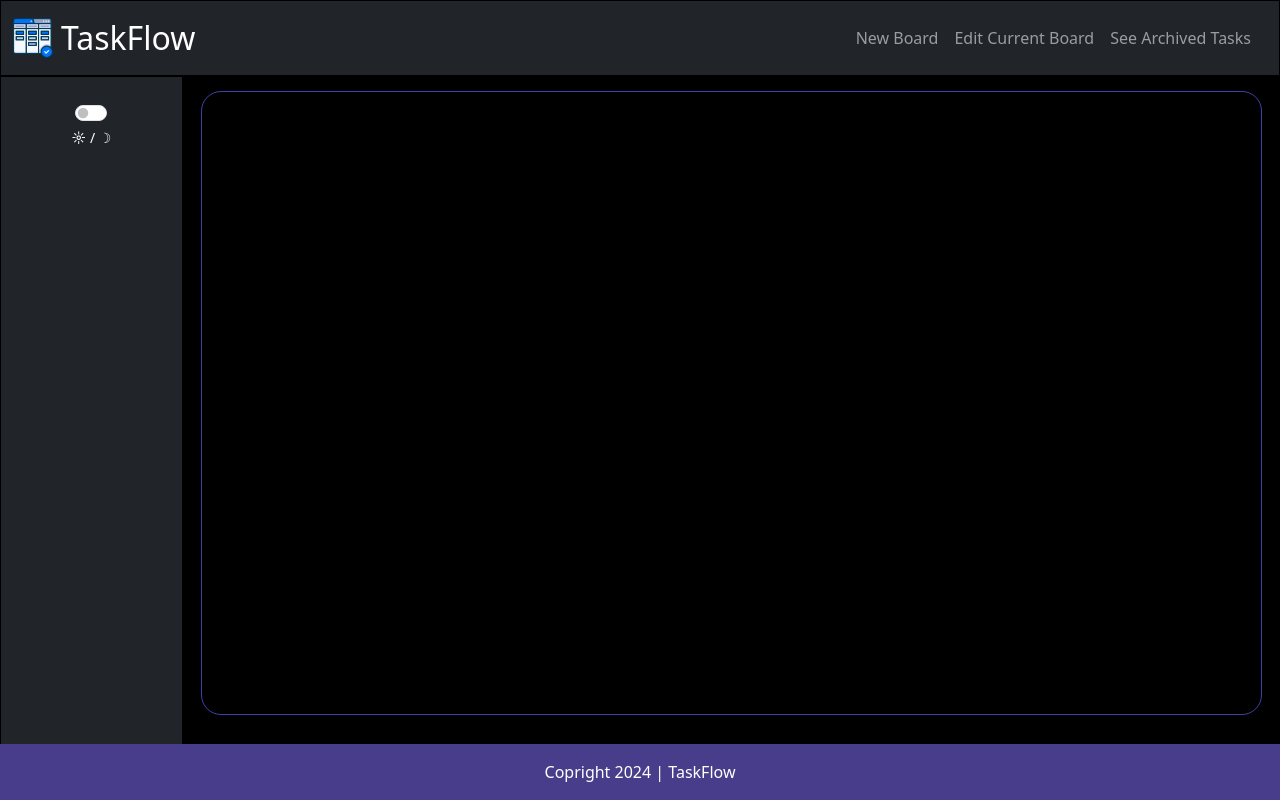
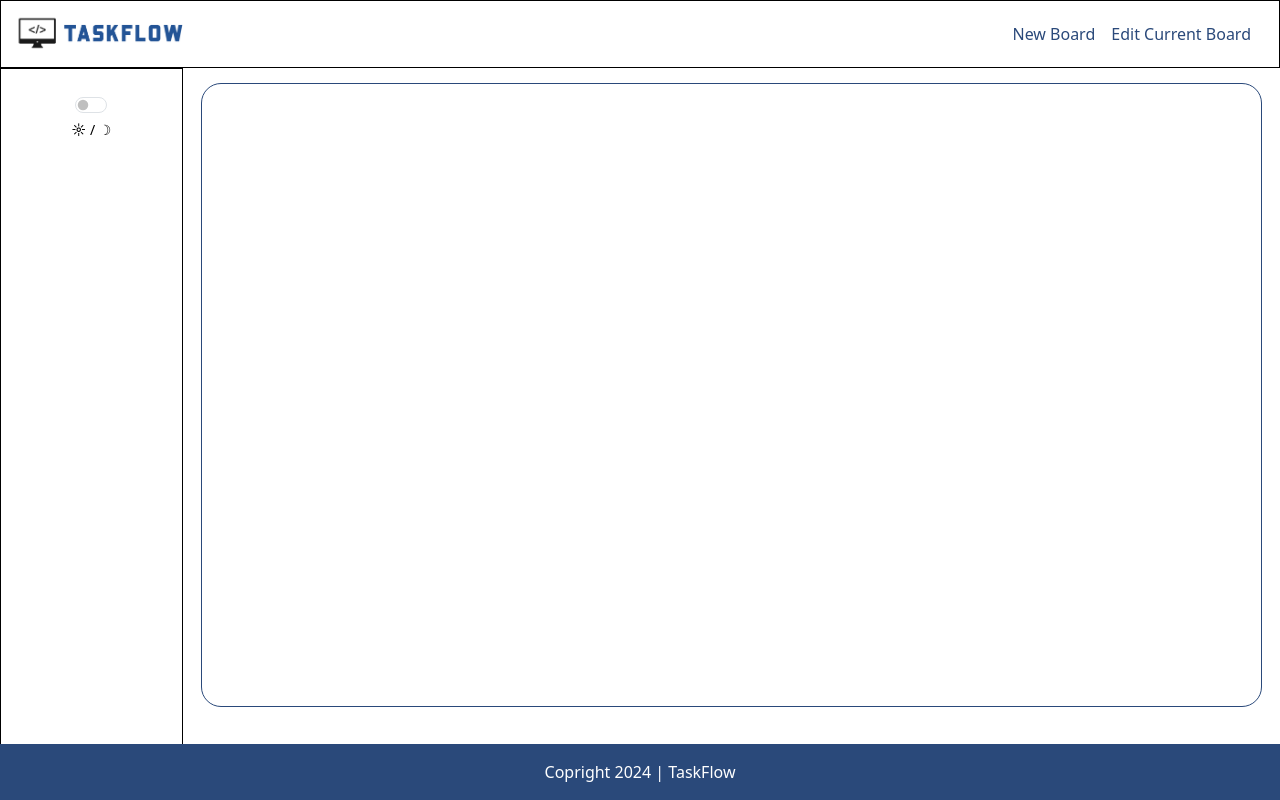
Before and after one commit to leonp84/code-institute-project-4, a Django app: page /add_new_task/1 in a window 1280 px wide. Run offline with Django 5.2, Linux system fonts and the light colour scheme; data that the repository does not hold is empty; some libraries are stand-ins or nearby versions.

Commit message:
feat: add fully functional dark/light theme toggle, to resolve #20

```diff
--- a/main/models.py
+++ b/main/models.py
@@ -7,6 +7,7 @@ class Board(models.Model):
                                related_name="boards")
     title = models.CharField(max_length=200, blank=False, unique=True)
     description = models.TextField(blank=True)
+    has_archived_tasks = models.BooleanField(default=False)
     created_on = models.DateTimeField(auto_now_add=True)
     updated_on = models.DateTimeField(auto_now=True)
 
--- a/main/templates/main/create_new_board.html
+++ b/main/templates/main/create_new_board.html
@@ -96,7 +96,6 @@
         {% csrf_token %}
         <button type="submit" class="btn btn-lg btn-success mt-3 me-2">Add Board</button>
     </form>
-    <script src=""></script>
 </div>
 
 {% endblock %}
--- a/main/templates/main/edit_board.html
+++ b/main/templates/main/edit_board.html
@@ -53,7 +53,7 @@
             </div>
             <span class="column-counter hidden">{{ forloop.counter}}</span>
             {% if forloop.counter != board.column_to_board.all.count %}
-            <hr style="border: 3px solid yellow;">
+            <hr style="border: 3px solid var(--project-blue);">
             {% endif %}
             {% endfor %}
 
@@ -110,7 +110,6 @@
         {% csrf_token %}
         <button type="submit" class="btn btn-lg btn-success mt-3 me-2">Edit Board</button>
     </form>
-    <script src=""></script>
 </div>
 
 {% endblock %}
--- a/main/templates/main/index.html
+++ b/main/templates/main/index.html
@@ -55,17 +55,17 @@
             tabindex="-1" aria-labelledby="staticBackdropLabel" aria-hidden="true">
             <div class="modal-dialog modal-dialog-centered">
                 <div class="modal-content">
-                    <div class="modal-header bg-dark bg-gradient">
+                    <div class="modal-header theme-switch bg-gradient">
                         <h5 class="modal-title">{{ task.title }}</h5>
                         <button type="button" class="btn-close" data-bs-dismiss="modal" aria-label="Close"></button>
                     </div>
                     <form method="post" action="{% url 'edit_task' task.id %}">
 
-                        <div class="modal-body bg-dark bg-gradient">
+                        <div class="modal-body theme-switch bg-gradient">
                             <p>{{ task.description }}</p>
                                 <hr>
                                 <label for="select-status" class="mb-2">Task Priority</label>
-                                <select name="priority" id="select-status" class="form-select bg-dark text-white"
+                                <select name="priority" id="select-status" class="form-select theme-switch"
                                 {% if task.archived == True %}disabled{% endif%} aria-label="Default select example ">
                                     <option {% if task.priority == 'none' %}selected{% endif %} value="None">None</option>
                                     <option {% if task.priority == 'green' %}selected{% endif %} value="green" style="background: green;">Low</option>
@@ -78,7 +78,7 @@
                                     {% for subtask in task.subtask_to_task.all %}
                                     <div class="form-check">
                                         <input {% if subtask.status == True %}checked{% endif %} {% if task.archived == True %}disabled{% endif%} name="subtasks" class="form-check-input" type="checkbox" value="{{ subtask.id }}" id="{{ subtask.title}}-{{ subtask.id }}">
-                                        <label class="form-check-label bg-transparent text-white {% if subtask.status == True %}strikethrough{% endif %}" for="{{ subtask.title}}-{{ subtask.id }}">
+                                        <label class="form-check-label bg-transparent {% if subtask.status == True %}strikethrough{% endif %}" for="{{ subtask.title}}-{{ subtask.id }}">
                                             {{ subtask.title }}
                                         </label>
                                     </div>
@@ -97,7 +97,7 @@
                                 </div>
                                 <hr>
                                 <label for="select-status" class="mb-2">Update Task Status</label>
-                                <select name="status" id="select-status" class="form-select bg-dark text-white"
+                                <select name="status" id="select-status" class="form-select theme-switch"
                                     aria-label="Default select example">
                                     {% for column in board.column_to_board.all %}
                                     <option {% if column == task.column %}selected{% endif %} value="{{ column.id }}" {% if task.archived == True %}disabled{% endif%}>
@@ -118,7 +118,7 @@
                                 </select>
                         </div>
 
-                        <div class="modal-footer bg-dark d-flex justify-content-center">
+                        <div class="modal-footer theme-switch d-flex justify-content-center">
                             {% csrf_token %}
 
                             {% if task.archived == False %}
@@ -144,7 +144,7 @@
         <!-- Delete Confirmation Modal -->
         <div class="modal fade" id="delete-modal" aria-hidden="true" aria-labelledby="delete-modal-label" tabindex="-1">
             <div class="modal-dialog modal-dialog-centered">
-              <div class="modal-content bg-dark bg-gradient">
+              <div class="modal-content theme-switch bg-gradient">
                 <div class="modal-header">
                   <h5 class="modal-title" id="delete-modal-label">Delete Confirmation</h5>
                   <button type="button" class="btn-close" data-bs-dismiss="modal" aria-label="Close"></button>
@@ -173,28 +173,28 @@
 
 <div class="modal fade" id="add-new-task" data-bs-backdrop="static" data-bs-keyboard="false" tabindex="-1"
     aria-labelledby="staticBackdropLabel" aria-hidden="true">
-    <div class="modal-dialog modal-dialog-centered modal-dialog-scrollable">
-        <div class="modal-content">
-            <div class="modal-header bg-dark bg-gradient">
+    <div class="modal-dialog modal-dialog-scrollable">
+        <div class="modal-content" style="overflow-y: auto;">
+            <div class="modal-header theme-switch bg-gradient">
                 <h5 class="modal-title">Add New Task</h5>
                 <button type="button" class="btn-close" data-bs-dismiss="modal" aria-label="Close"></button>
             </div>
             <form method="post" action="{% url 'add_new_task' board.id %}">
 
-                <div class="modal-body bg-dark bg-gradient">
+                <div class="modal-body theme-switch bg-gradient">
                     <div class="form-floating mb-3">
-                        <input name="title" type="text" class="form-control bg-transparent text-white"
+                        <input name="title" type="text" class="form-control bg-transparent"
                             id="floatingInput" placeholder="Task Title" required>
                         <label for="floatingInput">Title</label>
                     </div>
                     <div class="form-floating">
-                        <textarea name="description" class="form-control bg-transparent text-white"
+                        <textarea name="description" class="form-control bg-transparent"
                             placeholder="Leave a comment here" id="floatingTextarea"></textarea>
                         <label for="floatingTextarea">Description</label>
                     </div>
                     <hr>
                     <label for="select-status" class="mb-2">Task Priority</label>
-                    <select name="priority" id="select-status" class="form-select bg-dark text-white"
+                    <select name="priority" id="select-status" class="form-select theme-switch"
                         aria-label="Default select example">
                         <option value="None" selected>None</option>
                         <option value="green" style="background: green;">Low</option>
@@ -206,9 +206,9 @@
                     <label for="subtasks" class="mb-2">Subtasks</label>
                     <div id="subtask-container">
                         <div id="subtasks" class="input-group flex-nowrap">
-                            <span class="input-group-text bg-dark text-white delete-subtask"
+                            <span class="input-group-text theme-switch delete-subtask"
                                 id="delete-subtask-1">X</span>
-                            <input type="text" name="subtasks" class="form-control bg-transparent text-white"
+                            <input type="text" name="subtasks" class="form-control bg-transparent"
                                 placeholder="Subtask ..." aria-label="Subtask" aria-describedby="delete-subtask-1">
                         </div>
                     </div>
@@ -228,14 +228,14 @@
                     </div>
                     <hr>
                     <label for="select-status" class="mb-2">Task Status</label>
-                    <select name="status" id="select-status" class="form-select bg-dark text-white"
+                    <select name="status" id="select-status" class="form-select theme-switch"
                         aria-label="Default select example">
                         {% for column in board.column_to_board.all %}
                         <option value="{{ column.id }}">{{ column.title }}</option>
                         {% endfor %}
                     </select>
                 </div>
-                <div class="modal-footer bg-dark d-flex justify-content-center">
+                <div class="modal-footer theme-switch d-flex justify-content-center">
                     {% csrf_token %}
                     <button type="submit" class="btn btn-success">Add Task</button>
                     <button type="button" class="btn btn-secondary" data-bs-dismiss="modal">Cancel</button>
@@ -250,11 +250,11 @@
     aria-labelledby="staticBackdropLabel" aria-hidden="true">
     <div class="modal-dialog modal-dialog-centered modal-dialog-scrollable">
         <div class="modal-content">
-            <div class="modal-header bg-dark bg-gradient">
+            <div class="modal-header theme-switch bg-gradient">
                 <h5 class="modal-title">Archived Tasks</h5>
                 <button type="button" class="btn-close" data-bs-dismiss="modal" aria-label="Close"></button>
             </div>
-                <div class="modal-body bg-dark bg-gradient d-flex flex-column align-items-center">
+                <div class="modal-body theme-switch bg-gradient d-flex flex-column align-items-center">
                     {% for task in board.column_to_board.last.task_to_column.all %}
                     {% if task.archived == True %}
 
--- a/main/views.py
+++ b/main/views.py
@@ -244,6 +244,8 @@ def archive_task(request, task_id=None):
 
     current_board = Board.objects.filter(
         id=task_to_archive.column.board.id).first()
+    current_board.has_archived_tasks = True
+    current_board.save()
     all_boards = Board.objects.all()
 
     return render(
--- a/static/assets/css/style.css
+++ b/static/assets/css/style.css
@@ -1,20 +1,32 @@
+:root {
+    --project-blue: #2A497A;
+}
+
+
 * {
     padding: 0;
     margin: 0;
     box-sizing: border-box;
 }
 
-nav {
-    border: 1px solid black;
+
+
+body {
+    background-color: white;
+    color: black;
+    min-height: 100vh;
+    position: relative;
 }
 
+
+
 .dark {
-    background-color: white;
-    color:black
+    background-color: black;
+    color:white;
 }
 
-.dark a {
-    color: black;
+.dark .task-title {
+    color: white;
 }
 
 .dark .side-board a,
@@ -22,21 +34,33 @@ nav {
     color: white !important;
 }
 
-.dark task {
-    color: black;
+.dark .task {
+    background-color: rgb(38, 38, 38);
+    border: 2px solid white;
 }
 
-body {
-    background-color: black;
-    color: white;
-    min-height: 100vh;
-    position: relative;
+
+.dark .nav-link {
+    color: rgb(110, 134, 181);
+}
+
+nav {
+    border: 1px solid black;
+}
+
+.nav-link {
+    color: var(--project-blue);
+    font-weight: 500;
+}
+
+.nav-link:hover {
+    text-decoration: underline;
 }
 
 main {
     display: flex;
     flex-direction: row-reverse;
-    min-height: 80vh;
+    min-height: 70vh;
 }
 
 .colour-selector {
@@ -109,7 +133,7 @@ main {
     margin-left: auto;
     margin-right: auto;
     width: 95%;
-    border: 1px solid rgb(64, 64, 172);
+    border: 1px solid var(--project-blue);
     border-radius: 20px;
     white-space: nowrap;
     overflow: auto;
@@ -284,7 +302,8 @@ footer {
     display: flex;
     justify-content: center;
     width: 100vw;
-    background-color: darkslateblue;
+    background-color: var(--project-blue);
+    color: white;
 }
 
 /* Color classes for use with the Column & Label Models */
--- a/static/assets/js/script.js
+++ b/static/assets/js/script.js
@@ -15,18 +15,17 @@ $(function () {
         $(this).next().toggleClass('strikethrough')
     })
 
-    // Update Modal box if archived tasks modal is empty on index.html
-    if (window.location.href.indexOf('index.html') > -1) {
-        if ($('#archived-tasks').find('.modal-body').html().replace(/\s/g,'') == '') {
-            $('#archived-tasks').find('.modal-body').html('<p class="mt-2">You have no Archived Tasks.</p>')
-        }
-    }
-
     // Theme Toggle Function
-    $('.bg-dark').addClass('theme-switch')
     $('#toggle-theme').on('click', function() {
         $('body').toggleClass('dark')
         $('.theme-switch').toggleClass('bg-dark');
+        if ($('html').attr('data-bs-theme') == 'light') {
+            $('html').attr('data-bs-theme', 'dark')
+        } else {
+            $('html').attr('data-bs-theme', 'light')
+        }
+        $('#logo-light').toggle()
+        $('#logo-dark').toggle()
     })
 
     addEventListener()
@@ -44,8 +43,8 @@ $(function () {
 function extraTask(num) {
     return `
     <div id="subtasks" class="input-group flex-nowrap">
-        <span class="input-group-text bg-dark text-white delete-subtask" id="delete-subtask-{{ num }}">X</span>
-        <input type="text" name="subtasks" class="form-control bg-transparent text-white" placeholder="Subtask ..."
+        <span class="input-group-text delete-subtask" id="delete-subtask-{{ num }}">X</span>
+        <input type="text" name="subtasks" class="form-control" placeholder="Subtask ..."
             aria-label="Subtask" aria-describedby="delete-subtask-{{ num }}">
     </div>
     `
--- a/templates/base.html
+++ b/templates/base.html
@@ -5,7 +5,7 @@
 {% url 'account_logout' as logout_url %}
 
 <!DOCTYPE html>
-<html lang="en-gb">
+<html lang="en-gb" data-bs-theme="light">
 
 <head>
 
@@ -36,7 +36,7 @@
     <!-- Project CSS -->
     <link rel="stylesheet" href="{% static 'assets/css/style.css' %}">
 
-    <title>TaskFlow - Kanban Simplified</title>
+    <title>TaskFlow</title>
 
 </head>
 
@@ -44,13 +44,18 @@
 
     <!-- Bootstrap Navbar -->
 
-    <nav class="navbar navbar-dark navbar-expand-md bg-dark">
+    <nav class="navbar navbar-expand-md theme-switch">
         <div class="container-fluid">
-            <a class="navbar-brand d-flex align-items-center" href="{% url 'index' %}">
-                <img src="{% static 'assets/images/logo.webp' %}" alt="TaskFlow Logo" width="40" height="40"
-                    class="d-inline-block align-text-top">
-                <span class="fs-2 ms-2">TaskFlow</span>
+            <div id="logo-light">
+                <a class="navbar-brand d-flex align-items-center" href="{% url 'index' %}">
+                    <img src="{% static 'assets/images/logo.png' %}" alt="TaskFlow Logo" height="40" >
+                </a>
+            </div>
+            <div id="logo-dark" style="display: none">
+            <a class="navbar-brand d-flex align-items-center" href="{% url 'index' %}" id="logo-dark">
+                <img src="{% static 'assets/images/logo-dark.png' %}" alt="TaskFlow Logo" height="40">
             </a>
+            </div>
             <div class="ms-3 d-none d-md-block">
                 <span><strong>{{ board.title }}</strong></span><br>
                 <span class="small"><em>{{ board.description }}</em></span>
@@ -83,10 +88,12 @@
                     <li class="nav-item">
                         <a class="nav-link d-md-none" href="{% url 'create_new_board' %}">Add New Board</a>
                     </li>
+                    {% if board.has_archived_tasks == True %}
                     <li class="nav-item">
-                        <a class="nav-link" data-bs-toggle="modal" data-bs-target="#archived-tasks" href="#">See
-                            Archived Tasks</a>
+                        <a class="nav-link" data-bs-toggle="modal" data-bs-target="#archived-tasks"
+                        href="#">See Archived Tasks</a>
                     </li>
+                    {% endif %}
                     {% if not user.is_authenticated %}
                     <li class="nav-item">
                         <a class="nav-link d-md-none" href="{% url 'account_login' %}">Login</a>
@@ -110,7 +117,7 @@
 
         {% endblock %}
 
-        <div class="side-board bg-dark d-none d-md-flex flex-column pt-4">
+        <div class="side-board theme-switch d-none d-md-flex flex-column pt-4">
             <div class="d-flex justify-content-center flex-column align-items-center mb-4">
                 <div class="form-check form-switch d-flex justify-content-center">
                     <input id="toggle-theme" class="form-check-input" type="checkbox" role="switch" id="flexSwitchCheckDefault">
```
Also changed, not shown: other parts of static/assets/css/style.css (+10 -16 lines), static/assets/js/create-board.js (+0 -7 lines), static/assets/js/edit-board.js (+0 -7 lines), main/migrations/0014_board_has_archived_tasks.py (added), static/assets/images/logo-dark.png (added), static/assets/images/logo.png (added), static/assets/images/logo.webp (deleted).
